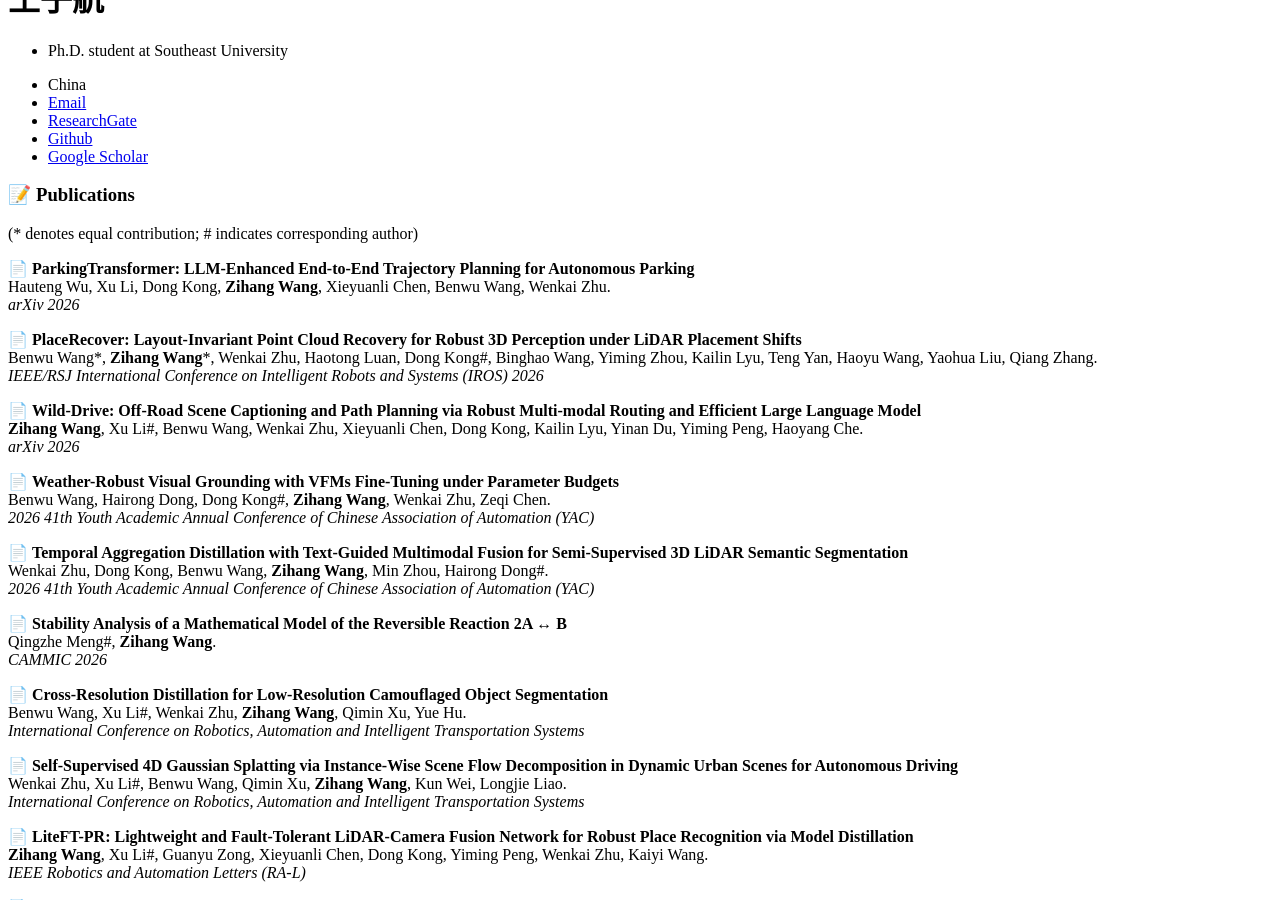
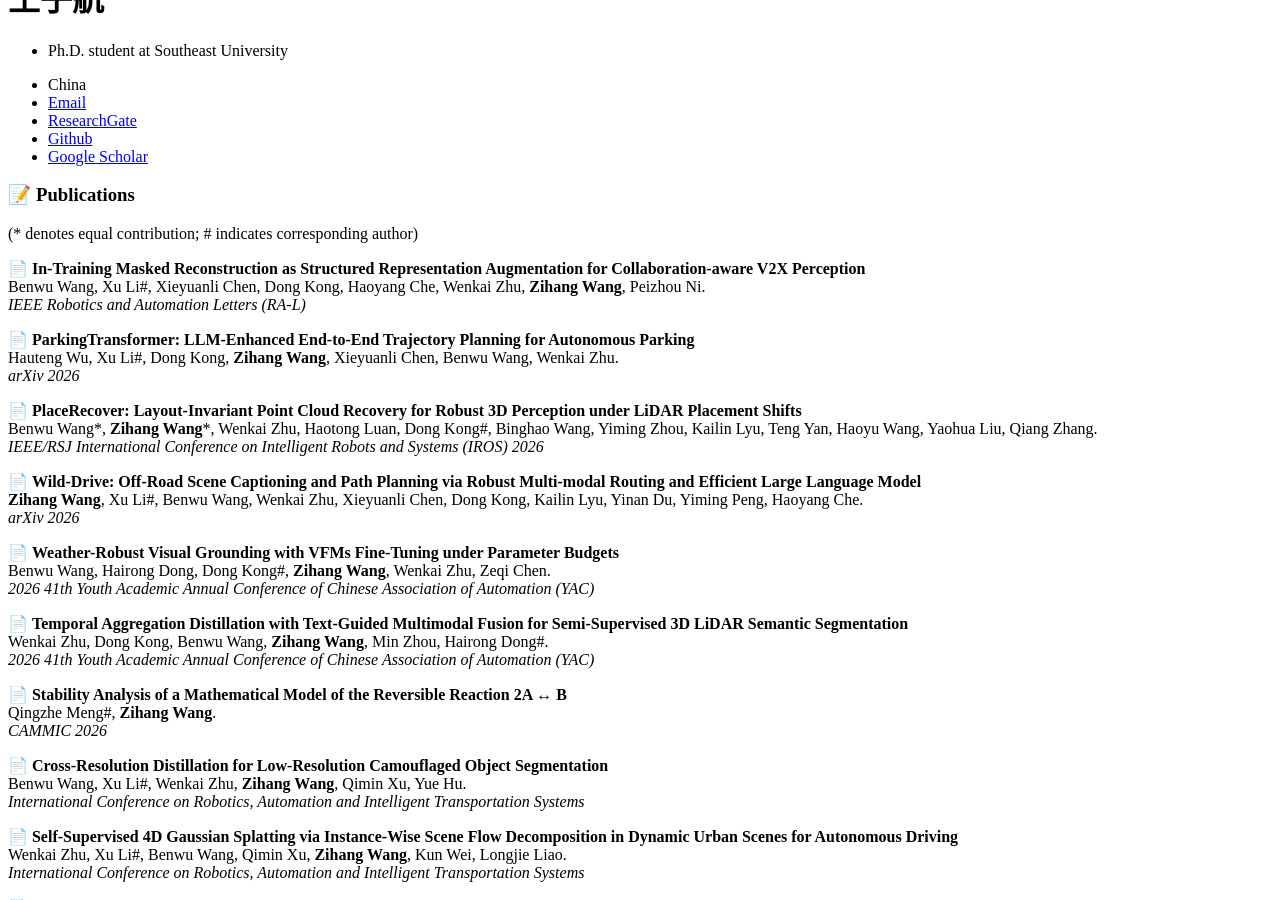
Before and after one commit to wangzihanggg/wangzihanggg.github.io, a Jekyll site: the page built from _pages/includes/pub.md, in a window 1280 px wide and 900 px high, scrolled down 308 px. Built offline with Jekyll 4.4.1, drawn with Linux system fonts in a browser that asks for light colours; our own code applies the rules of GitHub Pages for plain Markdown files.

Commit message:
Update author attribution for ParkingTransformer paper

```diff
--- a/_pages/includes/pub.md
+++ b/_pages/includes/pub.md
@@ -5,9 +5,14 @@
 
 <div class="paper-text">
 
+<p> 📄
+  <strong>In-Training Masked Reconstruction as Structured Representation Augmentation for Collaboration-aware V2X Perception</strong><br>
+  Benwu Wang, Xu Li#, Xieyuanli Chen, Dong Kong, Haoyang Che, Wenkai Zhu, <strong>Zihang Wang</strong>, Peizhou Ni.<br>
+  <em>IEEE Robotics and Automation Letters (RA-L)</em> </p>
+
 <p>
   📄 <strong>ParkingTransformer: LLM-Enhanced End-to-End Trajectory Planning for Autonomous Parking</strong><br>
-  Hauteng Wu, Xu Li, Dong Kong, <strong>Zihang Wang</strong>, Xieyuanli Chen, Benwu Wang, Wenkai Zhu.<br>
+  Hauteng Wu, Xu Li#, Dong Kong, <strong>Zihang Wang</strong>, Xieyuanli Chen, Benwu Wang, Wenkai Zhu.<br>
   <em>arXiv 2026</em>
 </p>
 
```
